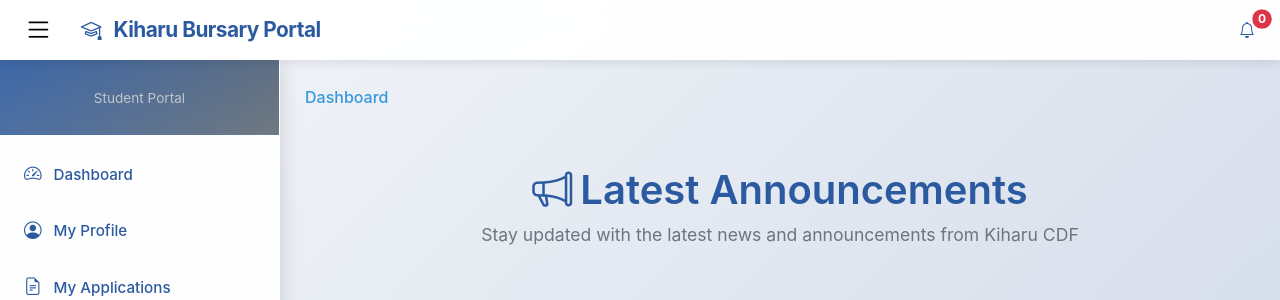
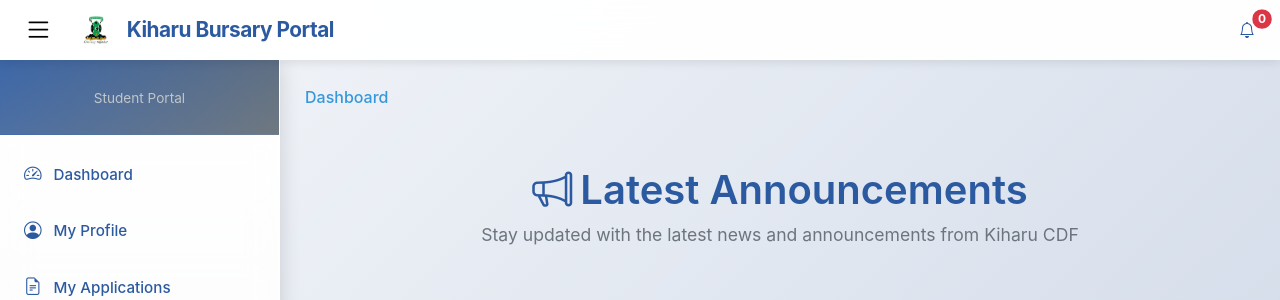
Before and after one commit to steve-ongera/kiharu-bursary-system, a Django app: page /student/announcements/ in a window 1280 px wide. Shown: the top 300 px of the page. Run offline with Django 5.2, Linux system fonts and the light colour scheme; data comes from the database, SQL or seed files in the repository.

Commit message:
made changes

```diff
--- a/templates/student_base.html
+++ b/templates/student_base.html
@@ -597,6 +597,24 @@
         #userDropdown::after {
             display: none !important;
         }
+        /* Replace the mortarboard icon with your logo */
+        .navbar-brand .bi-mortarboard {
+            display: inline-block;
+            width: 30px;              /* adjust size */
+            height: 30px;
+            background: url("{% static 'images/logo.png' %}") no-repeat center center;
+            background-size: contain;
+            vertical-align: middle;
+            font-size: 0;             /* hide any leftover icon */
+        }
+
+        /* Optional: adjust spacing if needed */
+        .navbar-brand {
+            display: flex;
+            align-items: center;
+            gap: 8px; /* space between logo and text */
+        }
+
     </style>
 
     {% block extra_css %}{% endblock %}
@@ -615,6 +633,8 @@
                 <i class="bi bi-mortarboard me-2"></i>
                 Kiharu Bursary Portal
             </a>
+
+
 
             <!-- Navbar Items -->
             <div class="collapse navbar-collapse" id="navbarNav">
```
Also changed, not shown: static/images/logo.png (renamed from static/images/muranga-county-logo-png_seeklogo-386446.png).
